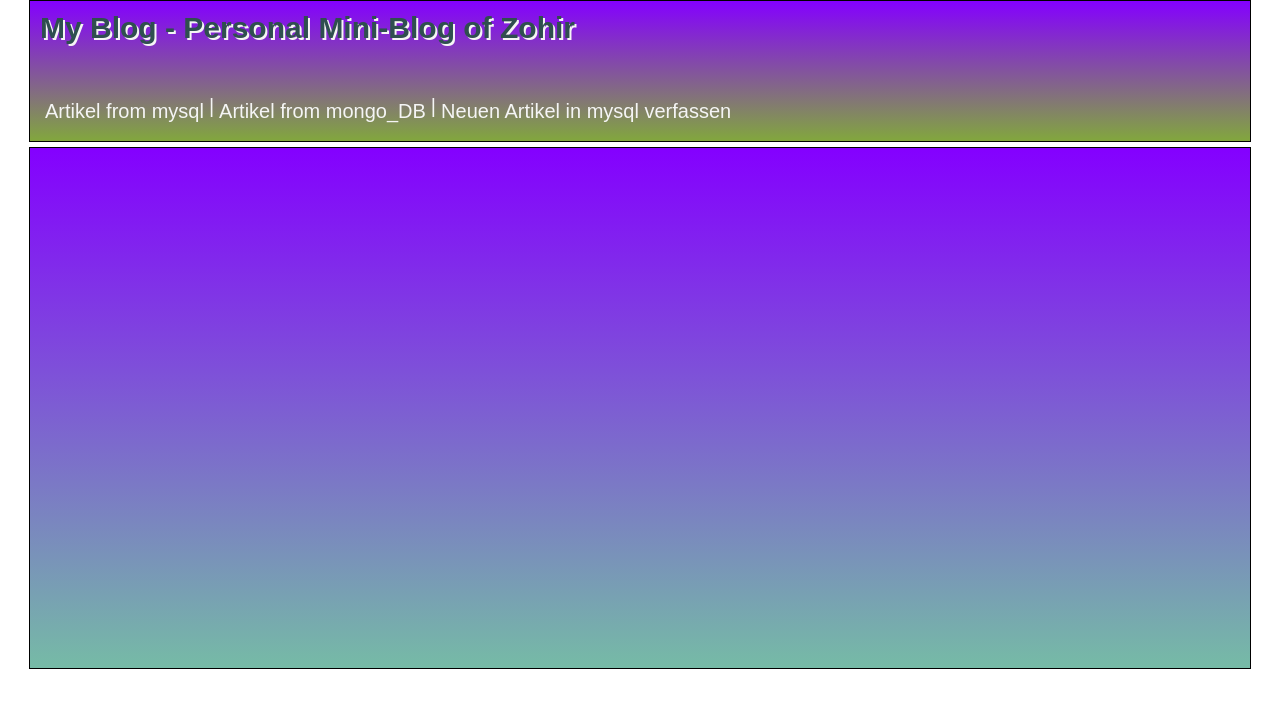
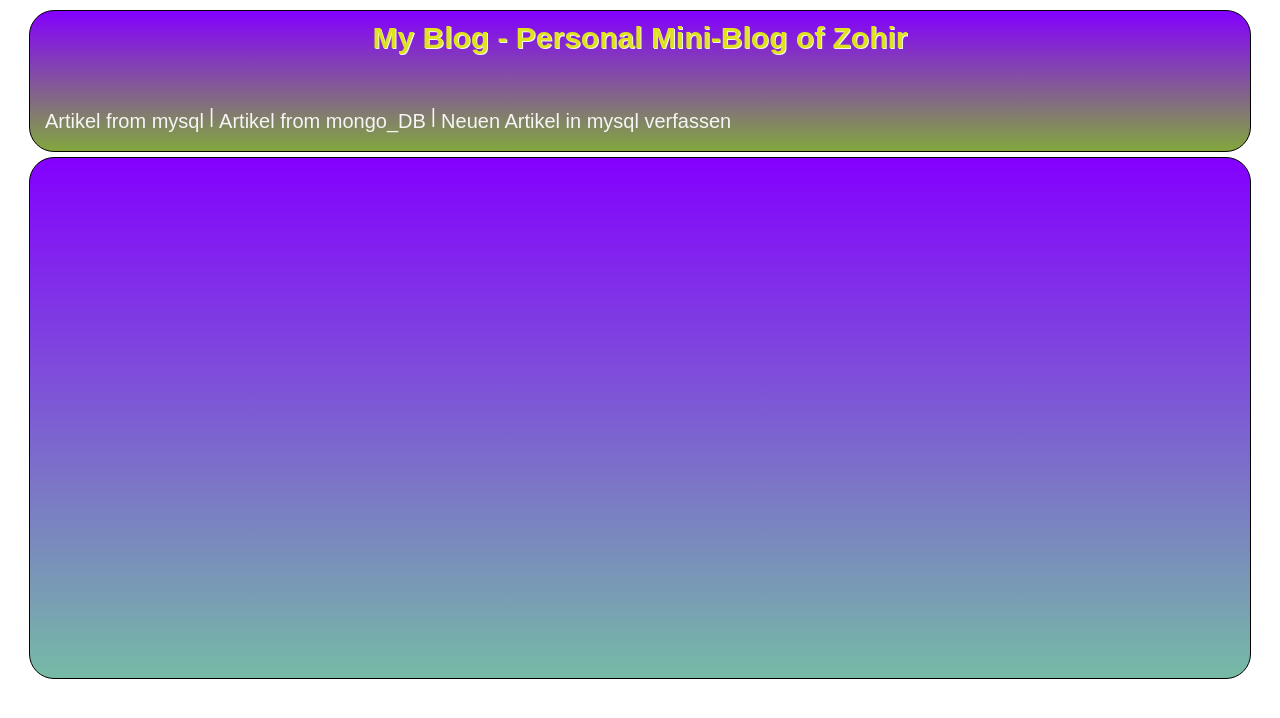
Before and after one commit to Alhammoud/mongoDb_22_1frontend_2backend_mysql_mongoDB, a website: page public/index.html in a window 1280 px wide. Drawn offline with Linux system fonts and the light colour scheme.

Commit message:
style.css verändert mal

```diff
--- a/public/style.css
+++ b/public/style.css
@@ -7,8 +7,9 @@
 .header {
     height: 120px;
     width: 1200px;
-    margin: 0 auto 5px auto;
+    margin: 10px auto 5px auto;
     border: 1px solid black;
+    border-radius: 25px;
     background-image: linear-gradient(rgb(132, 0, 255), rgb(130, 167, 61));
     color: whitesmoke;
     font-size: 20px;
@@ -16,8 +17,15 @@
 }
 
 .header h2 {
-    color: darkslategrey;
-    text-shadow: 2px 2px whitesmoke;
+    color: rgb(223, 226, 30);
+    text-shadow: 1px 1px whitesmoke;
+    text-align: center;
+}
+
+#textPost {
+    display: block;
+    margin: 0 auto 5px auto;
+
 }
 
 .navbar {
@@ -40,6 +48,7 @@
     width: 1200px;
     margin: 0 auto;
     border: 1px solid black;
+    border-radius: 25px;
     background-image: linear-gradient(rgb(132, 0, 255), rgb(118, 187, 166));
     color: whitesmoke;
     font-size: 25px;
@@ -50,6 +59,7 @@
 .content {
     max-width: 80%;
     margin: 0 auto;
+ /*  border: 1px solid black; */
 }
 
 .content input,
@@ -73,7 +83,8 @@
     padding: 5px;
 }
 
-.content table th, .content table td {
+.content table th,
+.content table td {
     padding-left: 8px;
     padding-right: 8px;
 }
@@ -86,7 +97,9 @@
 .content a {
     color: black;
 }
-
+.post{
+    /* margin: 0 auto; */
+}
 .profile {
     display: flex;
     margin: 50px auto;
@@ -106,8 +119,9 @@
     color: darkslategray;
 
 }
+
 .profile-description h3 {
-text-shadow: 2px 2px whitesmoke;
+    text-shadow: 2px 2px whitesmoke;
 }
 
 .profile-description table {
```
